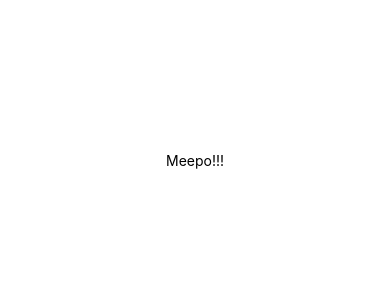
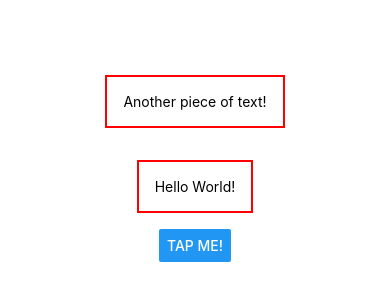
Before and after one commit to ccarreon/RNCourse, a React Native app: screen / in a window 390 px wide. Shown: the part 262-562 px from the top of the page. Built offline with nearby package versions, Linux system fonts and the light colour scheme.

Commit message:
started styling

```diff
--- a/App.js
+++ b/App.js
@@ -1,11 +1,13 @@
-import { StatusBar } from 'expo-status-bar';
-import { StyleSheet, Text, View } from 'react-native';
+import { StyleSheet, Text, View, Button } from 'react-native';
 
 export default function App() {
   return (
     <View style={styles.container}>
-      <Text>Meepo!!!</Text>
-      <StatusBar style="auto" />
+      <View>
+        <Text style={styles.dummyText}>Another piece of text!</Text>
+      </View>
+      <Text style={styles.dummyText}>Hello World!</Text>
+      <Button title='Tap Me!' />
     </View>
   );
 }
@@ -17,4 +19,10 @@
     alignItems: 'center',
     justifyContent: 'center',
   },
+  dummyText: {
+    margin: 16,
+    borderWidth: 2,
+    borderColor: 'red',
+    padding: 16
+  }
 });
```
